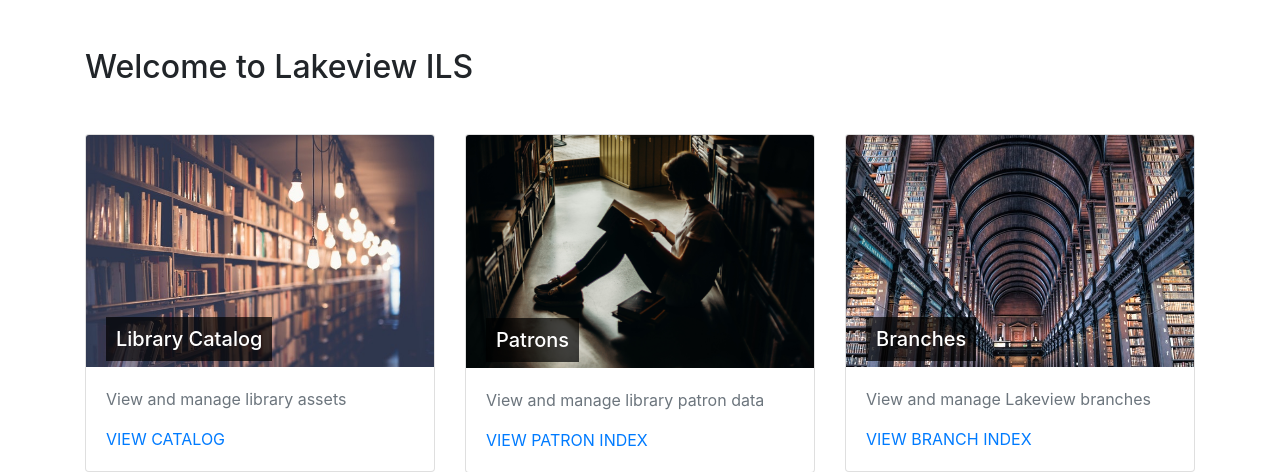
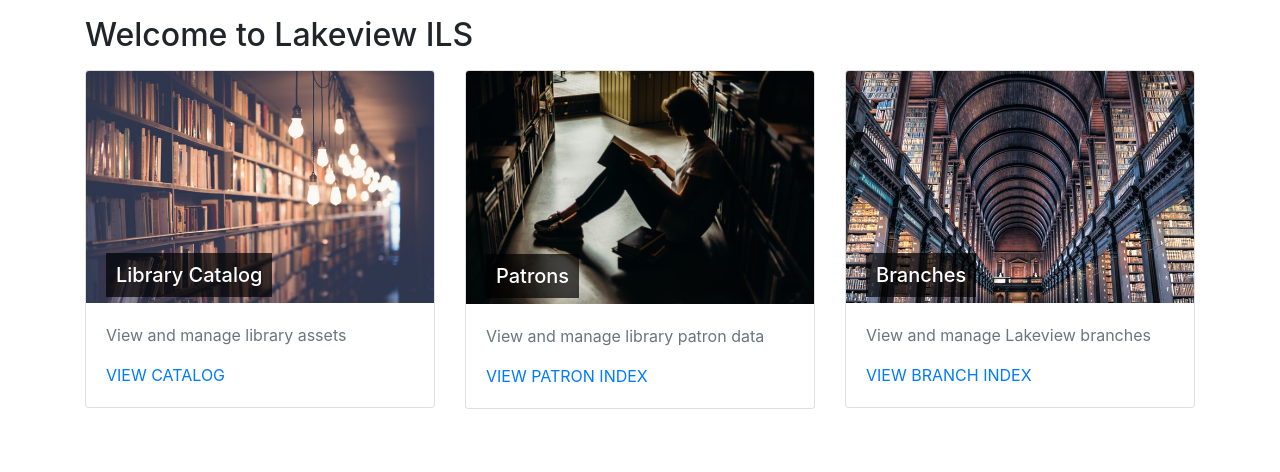
Before and after one commit to bledidalipaj/library-management-system, a Django app: page / in a window 1280 px wide. Shown: the part 56-528 px from the top of the page. Run offline with Django 3.2, Linux system fonts and the light colour scheme; parts of the project's set-up code (start-up, migrations or seed data) failed here and were passed over; some libraries are stand-ins or nearby versions.

Commit message:
Adjust margin bottom

```diff
--- a/templates/_base.html
+++ b/templates/_base.html
@@ -38,7 +38,7 @@
   </head>
   <body class="d-flex flex-column">
     {% include "partials/_preloader.html" %}
-    <nav class="navbar navbar-expand-md navbar-dark bg-dark mb-5">
+    <nav class="navbar navbar-expand-md navbar-dark bg-dark mb-3">
       <a class="navbar-brand" href="{% url 'home' %}">Lakeview Library ILS</a>
       <button
         class="navbar-toggler"
--- a/templates/catalog.html
+++ b/templates/catalog.html
@@ -2,7 +2,7 @@
 {% load static %}
 {% block content %}
   <div class="container">
-    <h1>Library Catalog</h1>
+    <h1 class="mb-3">Library Catalog</h1>
 
     <div class="table-responsive">
       <table class="table table-hover table-sm align-middle" id="catalog-datatable">
--- a/templates/home.html
+++ b/templates/home.html
@@ -2,7 +2,7 @@
 {% load static %}
 {% block content %}
   <div class="container">
-    <h1 class="mb-5">Welcome to Lakeview ILS</h1>
+    <h1 class="mb-3">Welcome to Lakeview ILS</h1>
     <div class="row">
       <div class="col-md-4">
         <div class="card">
--- a/templates/patrons.html
+++ b/templates/patrons.html
@@ -2,7 +2,7 @@
 {% load static %}
 {% block content %}
   <div class="container">
-    <h1>Patrons Index</h1>
+    <h1 class="mb-3">Patrons Index</h1>
 
     <div class="table-responsive">
       <table class="table table-hover table-sm">
--- a/templates/update_patron.html
+++ b/templates/update_patron.html
@@ -4,7 +4,7 @@
 
 {% block content %}
   <div class="container">
-    <h1 class="mb-5">Update Patron Info</h1>
+    <h1 class="mb-3">Update Patron Info</h1>
     <form method="post">
       {% csrf_token %}
       <div class="form-row">
```
